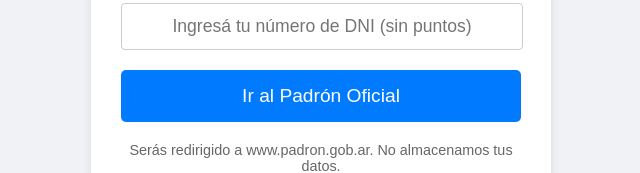
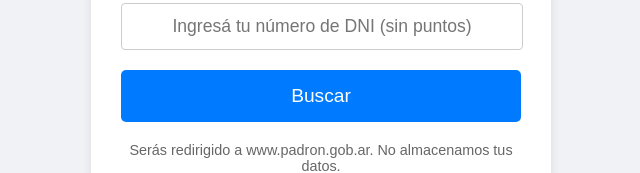
Before and after one commit to francobonda/dondevoto-web, a plain HTML site: page index.html in a window 1280 px wide. Shown: the part 354-527 px from the top of the page, without its empty margins (319-959 px from the left). Drawn offline with Linux system fonts and the light colour scheme.

Commit message:
Update index.html

```diff
--- a/index.html
+++ b/index.html
@@ -21,7 +21,7 @@
         <h1>¿Dónde Voto?</h1>
         <p>Consultá tu lugar de votación en el padrón electoral oficial.</p>
         <input type="text" id="dniInput" placeholder="Ingresá tu número de DNI (sin puntos)" maxlength="8">
-        <button id="consultarBtn">Ir al Padrón Oficial</button>
+        <button id="consultarBtn">Buscar</button>
         <p class="disclaimer">Serás redirigido a www.padron.gob.ar. No almacenamos tus datos.</p>
     </div>
 
```
